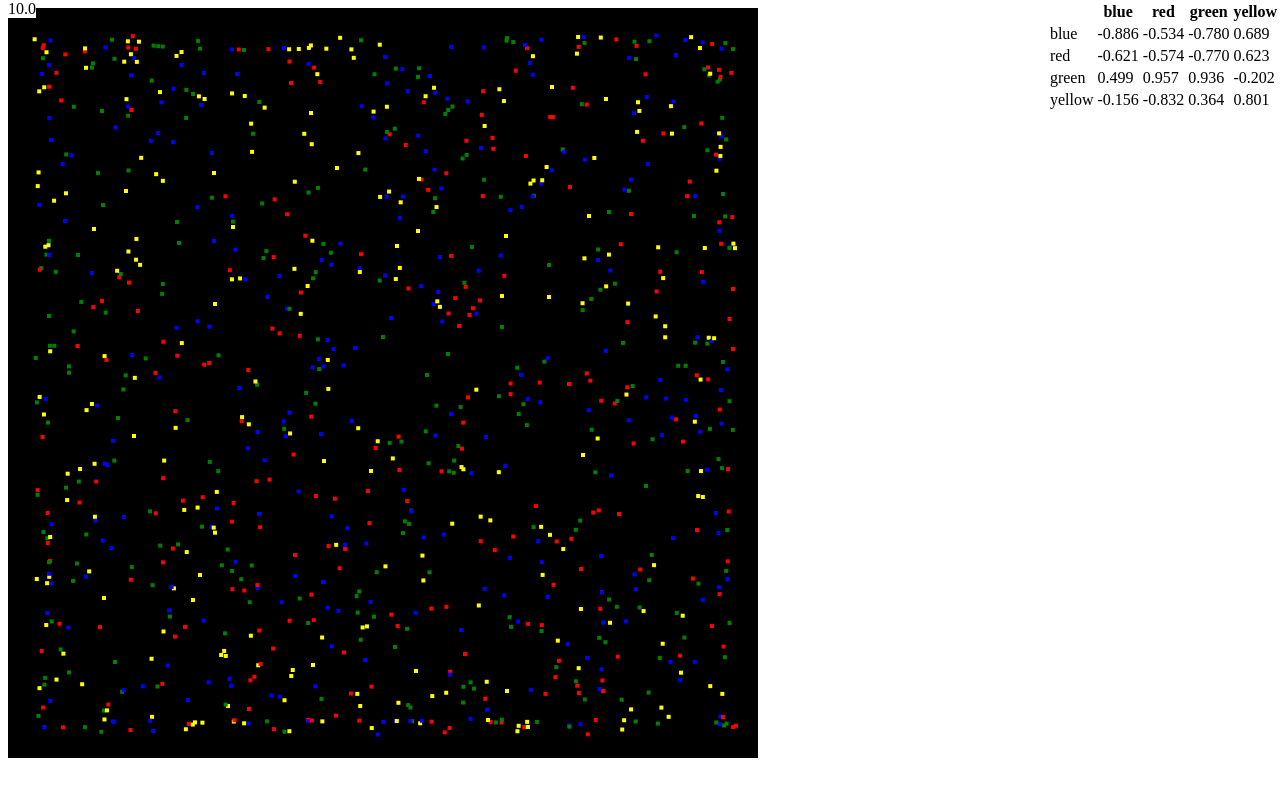
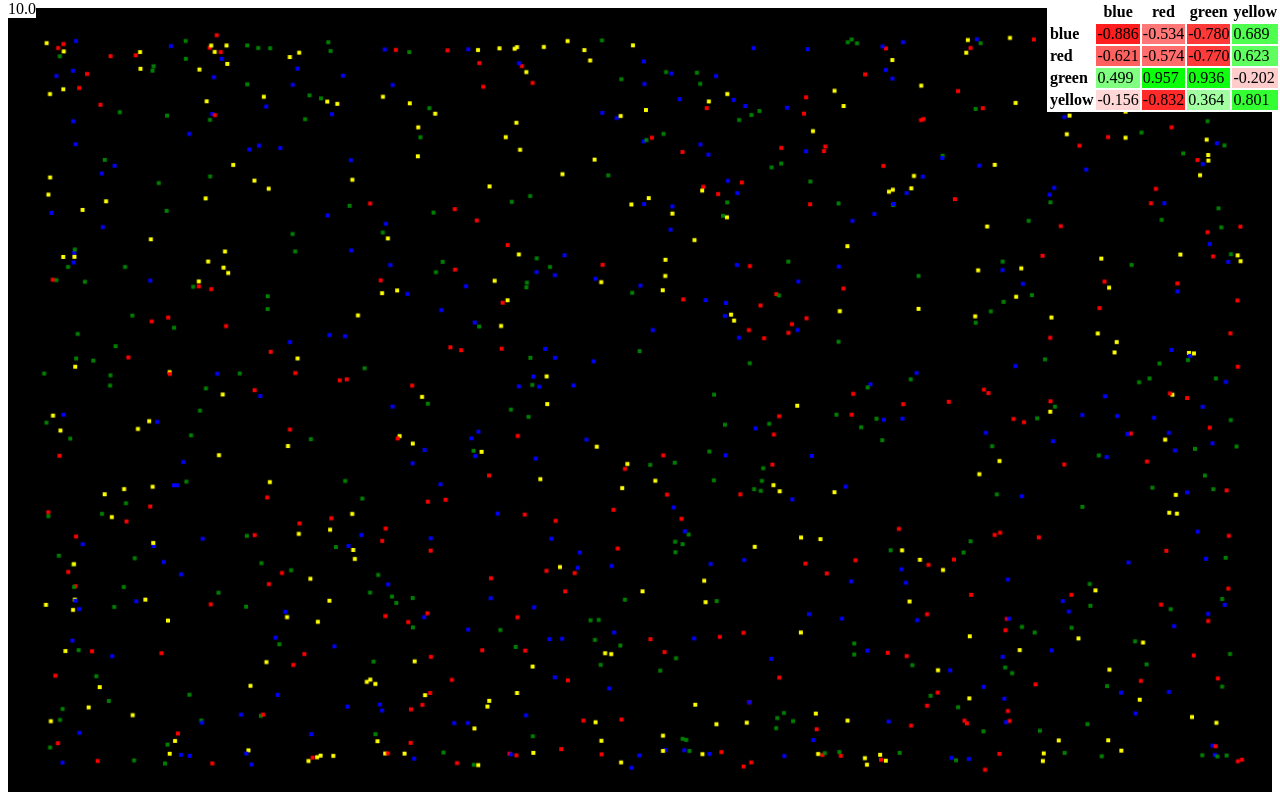
Before and after one commit to kevineschmidt/points, a plain HTML site: page index.html in a window 1280 px wide. Drawn offline with Linux system fonts and the light colour scheme; animation ran at ten frames a second.

Commit message:
Some more improvements

```diff
--- a/index.html
+++ b/index.html
@@ -3,7 +3,7 @@
     <script src="index.js"></script>
 </head>
 <body>
-<canvas id="dacanvas"></canvas>
+<canvas id="dacanvas" style="width: 100%; height: 100%;"></canvas>
 <div id="fps" style="top: 0;background: white; color: black; z-index:1; position: absolute"></div>
 </body>
 
--- a/index.js
+++ b/index.js
@@ -14,9 +14,9 @@ colors[YELLOW] = 'yellow'
 const BORDER_FORCE_FRACTION = .05
 
 const NUM_POINTS = 1000
-const WIDTH= 750
-const HEIGHT= WIDTH
-const FORCE_RANGE = 20
+let WIDTH= 750
+let HEIGHT= WIDTH
+const FORCE_RANGE = 40
 const MIN_FORCE_RANGE = 5
 const points = []
 const forceMatrix = []
@@ -42,14 +42,7 @@ function draw(context) {
     })
 }
 
-
-function generateForceMatrix() {
-    for (let i = 0; i < LAST_COLOR; i++) {
-        forceMatrix[i] = []
-        for (let j = 0; j < LAST_COLOR; j++) {
-            forceMatrix[i][j] = Math.random() * 2 - 1;
-        }
-    }
+function createForceMatrixTable() {
     const table = document.createElement('table')
 
     document.body.appendChild(table);
@@ -61,19 +54,39 @@ function generateForceMatrix() {
         h.innerHTML = color
         header.appendChild(h)
     })
+
     table.appendChild(header);
     colors.forEach((color, idx1) => {
         tr = document.createElement('tr')
         let td = document.createElement('td')
         td.innerHTML = color
+        td.style.fontWeight = 'bold'
         tr.appendChild(td)
         table.appendChild(tr)
-        colors.forEach((color2, idx2) => {
+        colors.forEach((_color2, idx2) => {
             td = document.createElement('td')
-            td.innerHTML = forceMatrix[idx1][idx2].toFixed(3)
+            const force = forceMatrix[idx1][idx2]
+            td.innerHTML = force.toFixed(3)
+            if (force >= 0) {
+                const redAndBlue = 255 * (1-force)
+                td.style.backgroundColor = `rgb(${redAndBlue}, 255, ${redAndBlue})`
+            } else {
+                const greenAndBlue = 255 * (1 + force)
+                td.style.backgroundColor = `rgb(255, ${greenAndBlue}, ${greenAndBlue})`
+            }
             tr.appendChild(td)
         })
     })
+}
+
+function generateForceMatrix() {
+    for (let i = 0; i < LAST_COLOR; i++) {
+        forceMatrix[i] = []
+        for (let j = 0; j < LAST_COLOR; j++) {
+            forceMatrix[i][j] = Math.random() * 2 - 1;
+        }
+    }
+
     /*
     forceMatrix[BLUE][BLUE] = 2
      forceMatrix[BLUE][RED] = 1
@@ -158,15 +171,25 @@ function movePoints(deltaT) {
 }
 
 window.onload = () => {
+    WIDTH = document.body.clientWidth
+    HEIGHT = document.body.clientHeight
+    addEventListener("resize", (event) => {
+        WIDTH = document.body.clientWidth
+        HEIGHT = document.body.clientHeight
+        canvas.width = WIDTH
+        canvas.height = HEIGHT
+    });
     const canvas = document.querySelector('#dacanvas');
     const fps = document.querySelector('#fps')
     canvas.width = WIDTH;
     canvas.height = HEIGHT;
     createPoints()
     generateForceMatrix()
-    const context = canvas.getContext('2d');
+    createForceMatrixTable()
+
     let lastTime = performance.now();
     const render = () =>{
+        const context = canvas.getContext('2d');
         const now = performance.now();
         const actualDelta = now - lastTime
         fps.innerText = (1 / (.001 * actualDelta)).toFixed( 1);
```
